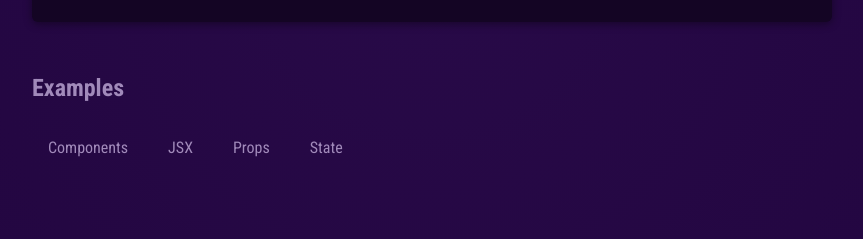
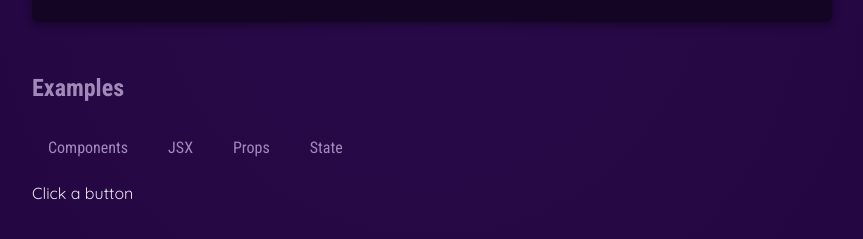
Before and after one commit to Jpkeys29/CoreConceptsReact, a React (Vite) app: page / in a window 1280 px wide. Shown: the part 677-916 px from the top of the page, without its empty margins (208-1071 px from the left). Built offline with nearby package versions, Linux system fonts and the light colour scheme.

Commit message:
Setting up State for selected topic

```diff
--- a/src/App.jsx
+++ b/src/App.jsx
@@ -2,11 +2,14 @@ import { CORE_CONCEPTS } from './data';
 import Header from './components/Header.jsx';
 import CoreConcept from './components/CoreConcept.jsx';
 import TabButton from './components/TabButton.jsx';
-
+import {useState} from 'react';
 
 function App() {
+  const [ selectedTopic, setSelectedTopic ] = useState('Click a button');
+
   function handleSelect(selectedButton){
-    console.log(selectedButton);
+    setSelectedTopic(selectedButton);
+    console.log(selectedTopic);
   }
   return (
     <div>
@@ -36,6 +39,7 @@ function App() {
               <TabButton onSelect={() => handleSelect('props')}>Props</TabButton>
               <TabButton onSelect={() => handleSelect('state')}>State</TabButton>
             </menu>
+            {selectedTopic}
           </section>
         </main>
     </div>
```
